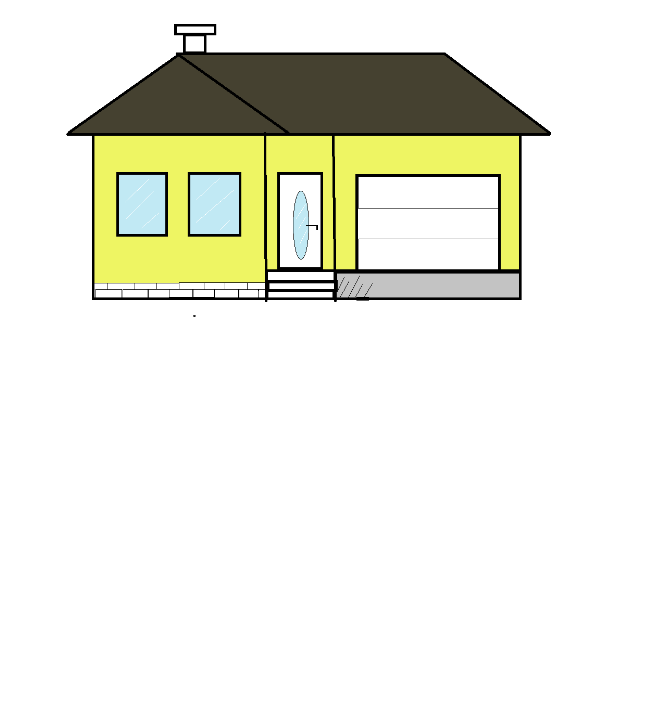
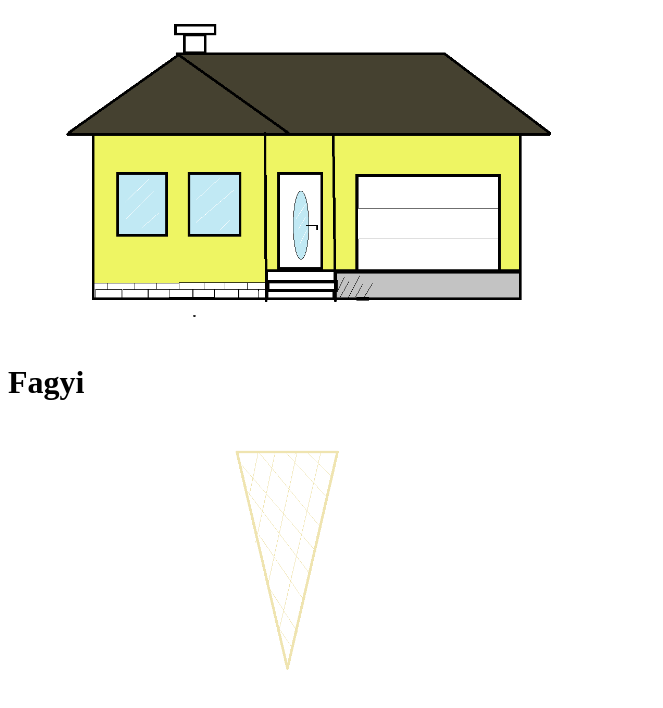
Before and after one commit to BereczkiRoz/Gep, a plain HTML site: page index.html in a window 1280 px wide. Shown: the part 564-1272 px from the top of the page, without its empty margins (0-663 px from the left). Before the commit the page ends 914 px from the top, so only its background shows below. Drawn offline with Linux system fonts and the light colour scheme.

Commit message:
Update index.html

```diff
--- a/index.html
+++ b/index.html
@@ -10,5 +10,7 @@
     <img src="Hajó.png" alt="Hajó" width="600">
     <h1>Házikó</h1>
     <img src="Házikó.png" alt="Házikó" width="600">
+    <h1>Fagyi</h1>
+    <img src ="Fagyi.png" alt=Fagyi width = 600>
 </body>
 </html>
```
